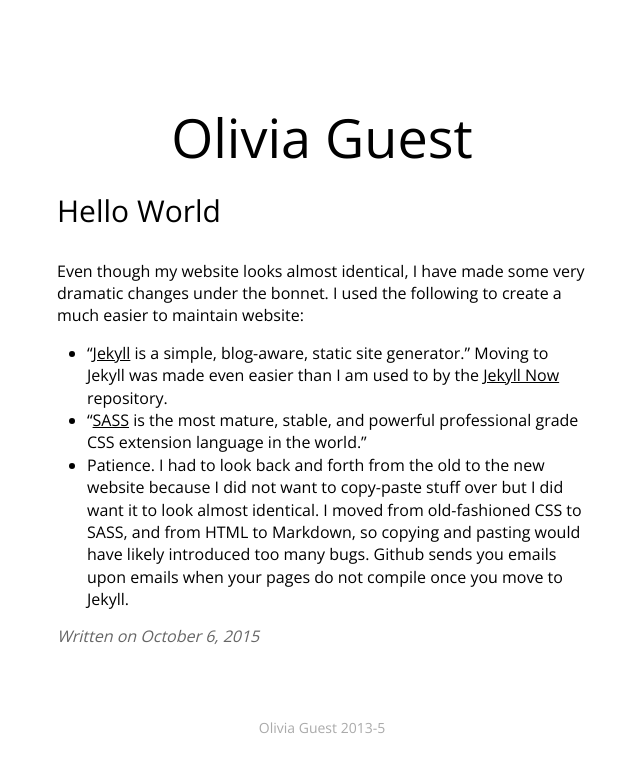
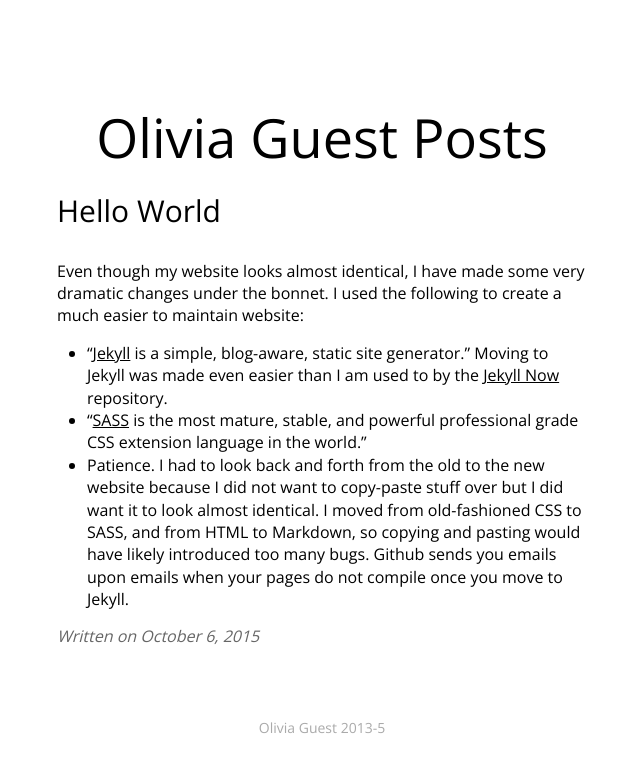
Before and after one commit to oliviaguest/oliviaguest.github.io, a Jekyll site: the page built from _posts/2015-10-06-Hello-World.md, in a window 1280 px wide. Shown: the top 772 px of the page, without its empty margins (318-958 px from the left). Built offline with Jekyll 4.4.1, drawn with Linux system fonts in a browser that asks for light colours; nearby versions of some CDN libraries.

Commit message:
Update post.html

```diff
--- a/_layouts/post.html
+++ b/_layouts/post.html
@@ -2,7 +2,7 @@
 layout: default
 ---
 <div id="header">
-<a href="/">Olivia Guest</a>
+<a href="/">Olivia Guest</a> <a href="/posts">Posts</a>
 </div>
 
 <article class="post">
```
